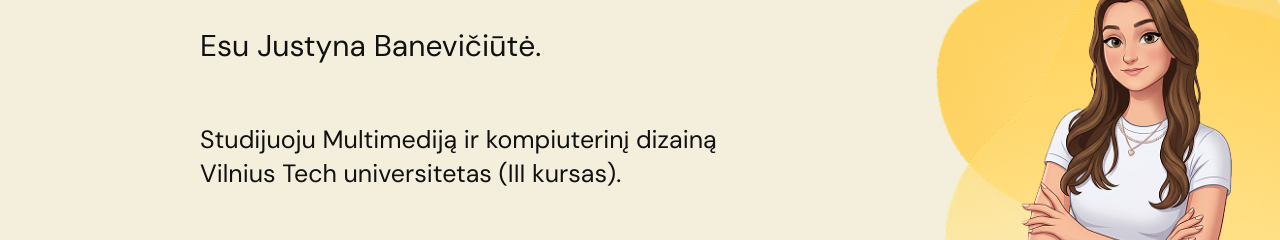
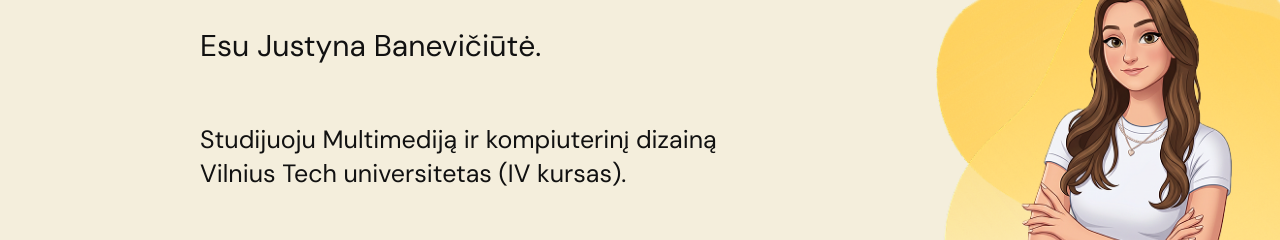
Before and after one commit to justynabaneviciute/Portfolio, a React (Create React App) app: page / in a window 1280 px wide. Shown: the part 1000-1240 px from the top of the page. Built offline with nearby package versions, Linux system fonts and the light colour scheme; a web font is replaced by a local one.

Commit message:
Update About.js

```diff
--- a/src/About.js
+++ b/src/About.js
@@ -11,7 +11,7 @@ function About() {
 
           <p>
             Studijuoju Multimediją ir kompiuterinį dizainą Vilnius Tech
-            universitetas (III kursas).
+            universitetas (IV kursas).
           </p>
 
           <p>
```
